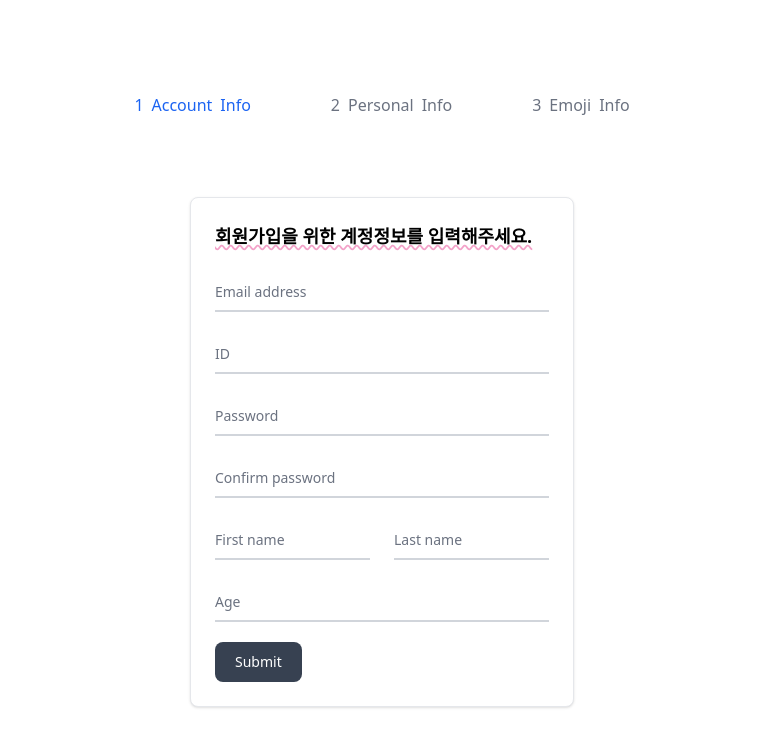
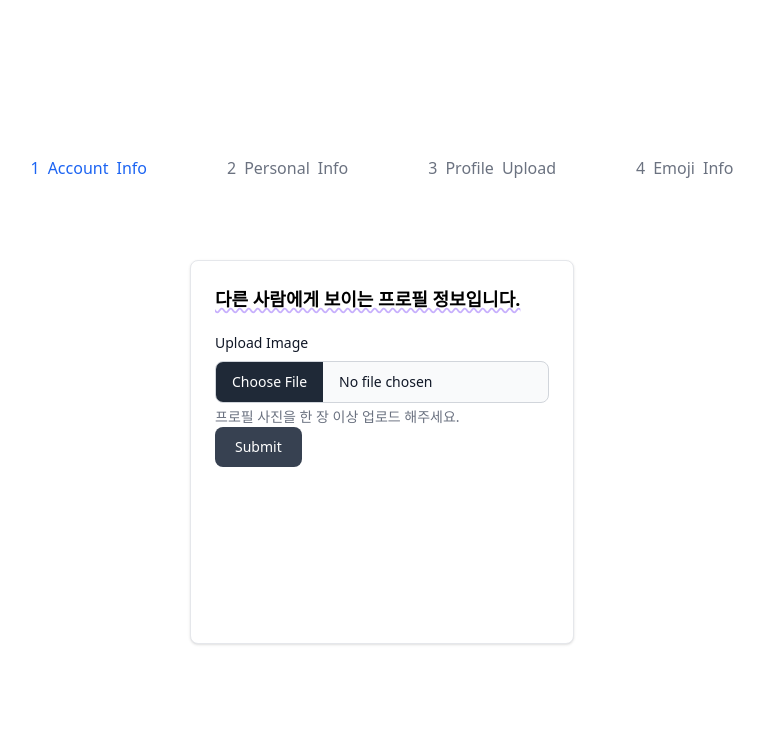
Before and after one commit to 42Seoul-Tea42/frontend, a Next.js app: page /auth/signup in a window 1280 px wide. Shown: the top 746 px of the page, without its empty margins (258-1022 px from the left). Built offline with nearby package versions, Linux system fonts and the light colour scheme.

Commit message:
feat 프로필 업로드 정보 추가
- 이미지와 취향 태그를 받기 위한 프로필 업로드 폼 추가

```diff
--- a/app/auth/signup/PersonalInfoForm.tsx
+++ b/app/auth/signup/PersonalInfoForm.tsx
@@ -8,7 +8,7 @@ import { setCurrentStep, signupSteps } from '../../store/slices/signupSlice';
 const PersonalInfoForm: React.FC = () => {
   const dispatch = useDispatch();
   const handleNextStep = () => {
-    dispatch(setCurrentStep(signupSteps.EmojiInfo));
+    dispatch(setCurrentStep(signupSteps.ProfileUpload));
   };
   return (
     <form className="max-w-sm min-w-96 min-h-96 p-6 bg-white border border-gray-200 rounded-lg shadow dark:bg-gray-800 dark:border-gray-700">
@@ -38,7 +38,7 @@ const PersonalInfoForm: React.FC = () => {
           id="message"
           rows={4}
           className="block p-2.5 w-full min-h-36 max-h-96 text-md text-gray-900 bg-gray-50 rounded-lg border border-gray-300 focus:ring-blue-500 focus:border-blue-500 dark:bg-gray-700 dark:border-gray-600 dark:placeholder-gray-400 dark:text-white dark:focus:ring-blue-500 dark:focus:border-blue-500"
-          placeholder="같이 테니스치러 갈래요?"
+          placeholder="나랑 눈사람 만들래?"
         ></textarea>
       </div>
       <button
--- /dev/null
+++ b/app/auth/signup/ProfileUploadForm.tsx
@@ -0,0 +1,66 @@
+import Image from 'next/image';
+import React, { useState, ChangeEvent } from 'react';
+
+const ImageUploadForm: React.FC = () => {
+  const [previewImage, setPreviewImage] = useState<string | null>(null);
+
+  const handleImageChange = (event: ChangeEvent<HTMLInputElement>) => {
+    const file = event.target.files?.[0];
+    if (file) {
+      const reader = new FileReader();
+      reader.onloadend = () => {
+        const result = reader.result;
+        if (result && typeof result === 'string') {
+          setPreviewImage(result);
+        }
+      };
+      reader.readAsDataURL(file);
+    }
+  };
+
+  return (
+    <form className="max-w-sm min-w-96 min-h-96 p-6 bg-white border border-gray-200 rounded-lg shadow dark:bg-gray-800 dark:border-gray-700">
+      <h5 className="text-lg font-semibold mb-5 underline decoration-wavy decoration-purple-500/50">
+        다른 사람에게 보이는 프로필 정보입니다.
+      </h5>
+      {previewImage && (
+        <div className="mt-4">
+          <Image
+            src={previewImage}
+            alt="Preview"
+            width={500}
+            height={500}
+            className="max-w-full h-auto"
+          />
+        </div>
+      )}
+      <div className="max-w-lg mx-auto">
+        <label
+          className="block mb-2 text-sm font-medium text-gray-900 dark:text-white"
+          htmlFor="user_avatar"
+        >
+          Upload Image
+        </label>
+        <input
+          className="block w-full text-sm text-gray-900 border border-gray-300 rounded-lg cursor-pointer bg-gray-50 dark:text-gray-400 focus:outline-none dark:bg-gray-700 dark:border-gray-600 dark:placeholder-gray-400"
+          aria-describedby="user_avatar_help"
+          id="user_avatar"
+          type="file"
+          onChange={handleImageChange}
+        />
+        <div className="mt-1 text-sm text-gray-500 dark:text-gray-300" id="user_avatar_help">
+          프로필 사진을 한 장 이상 업로드 해주세요.
+        </div>
+        <button
+          type="submit"
+          className="text-white bg-gray-700 hover:bg-gray-800 focus:ring-4 focus:outline-none focus:ring-blue-300 font-medium rounded-lg text-sm w-full sm:w-auto px-5 py-2.5 text-center dark:bg-blue-600 dark:hover:bg-blue-700 dark:focus:ring-blue-800"
+          onClick={() => {}}
+        >
+          Submit
+        </button>
+      </div>
+    </form>
+  );
+};
+
+export default ImageUploadForm;
--- a/app/auth/signup/SignupStepper.tsx
+++ b/app/auth/signup/SignupStepper.tsx
@@ -26,8 +26,18 @@ const SignupStepper: React.FC<SignupStepperProps> = ({ currentStep }) => {
           Personal <span className="hidden sm:inline-flex sm:ms-2">Info</span>
         </span>
       </li>
+      <li className="flex md:w-full items-center after:content-[''] after:w-full after:h-1 after:border-b after:border-gray-200 after:border-1 after:hidden sm:after:inline-block after:mx-6 xl:after:mx-10 dark:after:border-gray-700">
+        <span className="flex items-center after:content-['/'] sm:after:hidden after:mx-2 after:text-gray-200 dark:after:text-gray-500">
+          {currentStep > signupSteps.ProfileUpload ? (
+            <StepperSVG />
+          ) : (
+            <span className="me-2">3</span>
+          )}
+          Profile <span className="hidden sm:inline-flex sm:ms-2">Upload</span>
+        </span>
+      </li>
       <li className="flex items-center">
-        {currentStep > signupSteps.EmojiInfo ? <StepperSVG /> : <span className="me-2">3</span>}
+        {currentStep > signupSteps.EmojiInfo ? <StepperSVG /> : <span className="me-2">4</span>}
         Emoji <span className="hidden sm:inline-flex sm:ms-2">Info</span>
       </li>
     </ol>
--- a/app/auth/signup/page.tsx
+++ b/app/auth/signup/page.tsx
@@ -1,12 +1,13 @@
 'use client';
 
 import React, { useEffect, useState } from 'react';
-import AccountInfoForm from './AccountInfoForm';
-import SignupStepper from './SignupStepper';
 import { useSelector } from 'react-redux';
 import { RootState } from '../../store';
+import { signupSteps } from '../../store/slices/signupSlice';
+import SignupStepper from './SignupStepper';
+import AccountInfoForm from './AccountInfoForm';
 import PersonalInfoForm from './PersonalInfoForm';
-import { signupSteps } from '../../store/slices/signupSlice';
+import ProfileUploadForm from './ProfileUploadForm';
 
 const Signup: React.FC = () => {
   const currentStep = useSelector((state: RootState) => state.signupViewer.currentStep);
@@ -19,6 +20,9 @@ const Signup: React.FC = () => {
         break;
       case signupSteps.PersonalInfo:
         setCurrentForm(<PersonalInfoForm />);
+        break;
+      case signupSteps.ProfileUpload:
+        setCurrentForm(<ProfileUploadForm />);
         break;
       case signupSteps.EmojiInfo:
         setCurrentForm(<div>Emoji Info</div>);
@@ -34,7 +38,8 @@ const Signup: React.FC = () => {
       <div className="mb-20">
         <SignupStepper currentStep={currentStep} />
       </div>
-      {currentForm}
+      {/* {currentForm} */}
+      <ProfileUploadForm />
     </div>
   );
 };
--- a/app/store/slices/signupSlice.ts
+++ b/app/store/slices/signupSlice.ts
@@ -1,8 +1,9 @@
-import { createSlice } from '@reduxjs/toolkit';
+import { createSlice, current } from '@reduxjs/toolkit';
 
 export enum signupSteps {
   AccountInfo,
   PersonalInfo,
+  ProfileUpload,
   EmojiInfo
 }
 
@@ -18,8 +19,8 @@ const signupSlice = createSlice({
   name: 'signupSlice',
   initialState,
   reducers: {
-    setCurrentStep: (state: { currentStep: number }, actions: { payload: number }) => {
-      state.currentStep = actions.payload;
+    setCurrentStep: (state: { currentStep: number }, action: { payload: number }) => {
+      state.currentStep = action.payload;
     }
   }
 });
```
